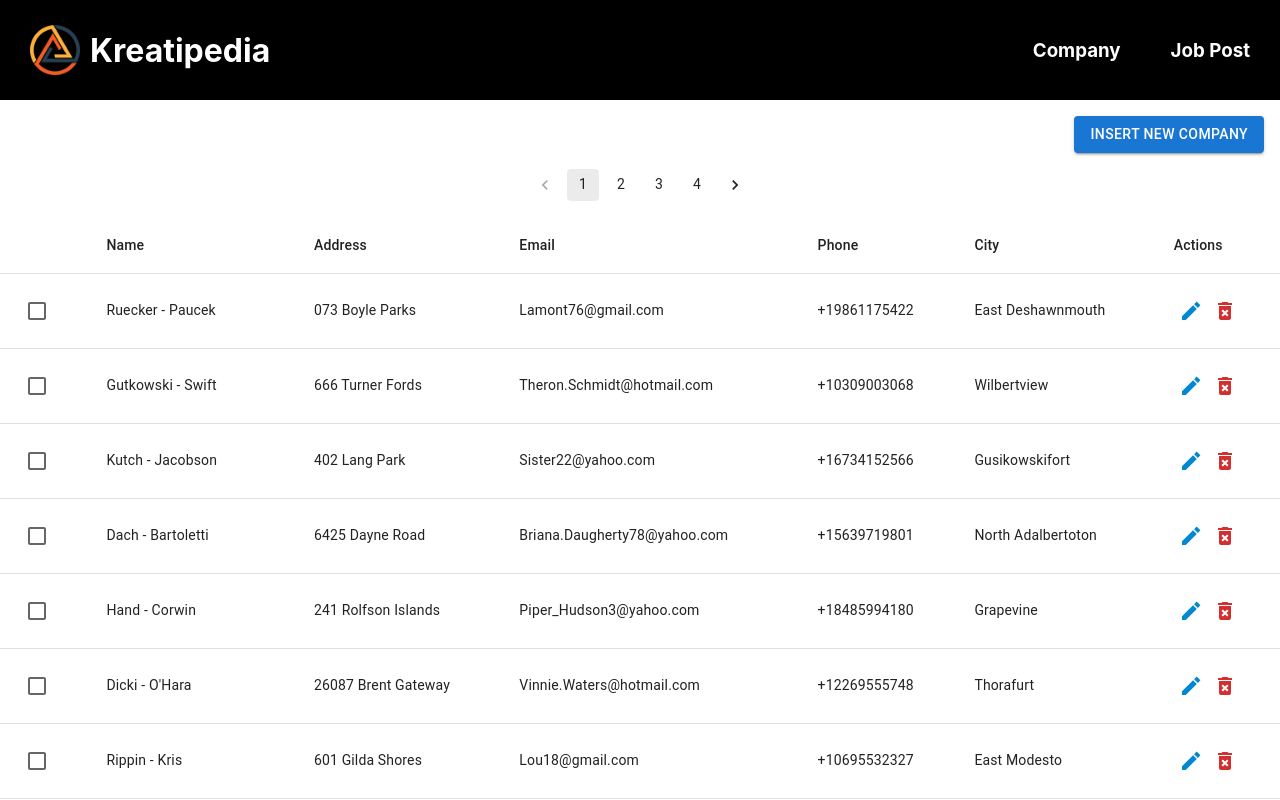
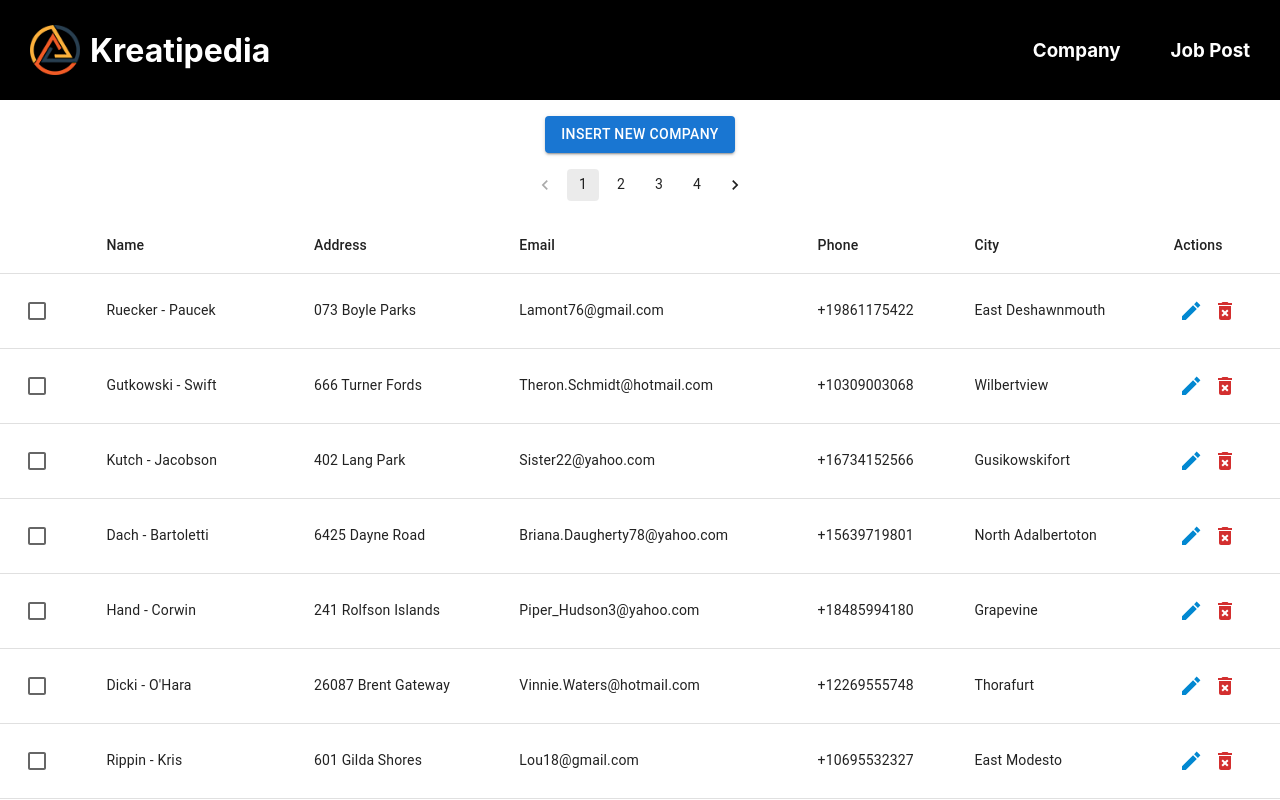
Before and after one commit to jaycchiu524/next-mui-form, a Next.js app: page /company in a window 1280 px wide. Shown: the top 800 px of the page. Built offline with nearby package versions, Linux system fonts and the light colour scheme.

Commit message:
chore: index page layout

```diff
--- a/src/pages/company/index.tsx
+++ b/src/pages/company/index.tsx
@@ -158,14 +158,14 @@ const JobPostHome = () => {
       <Stack
         sx={{ margin: 2 }}
         direction="row"
-        justifyContent="flex-end"
+        justifyContent="center"
         alignItems="center"
         spacing={2}>
         {selected.length > 0 && (
           <>
             <Button
               color="error"
-              variant="outlined"
+              variant="contained"
               onClick={(e) => {
                 e.preventDefault()
                 const canRemove = confirm(
--- a/src/pages/job-post/index.tsx
+++ b/src/pages/job-post/index.tsx
@@ -185,14 +185,14 @@ const JobPostHome = (props: Props) => {
       <Stack
         sx={{ margin: 2 }}
         direction="row"
-        justifyContent="flex-end"
+        justifyContent="center"
         alignItems="center"
         spacing={2}>
         {selected.length > 0 && (
           <>
             <Button
               color="error"
-              variant="outlined"
+              variant="contained"
               onClick={(e) => {
                 e.preventDefault()
                 const canRemove = confirm(
```
